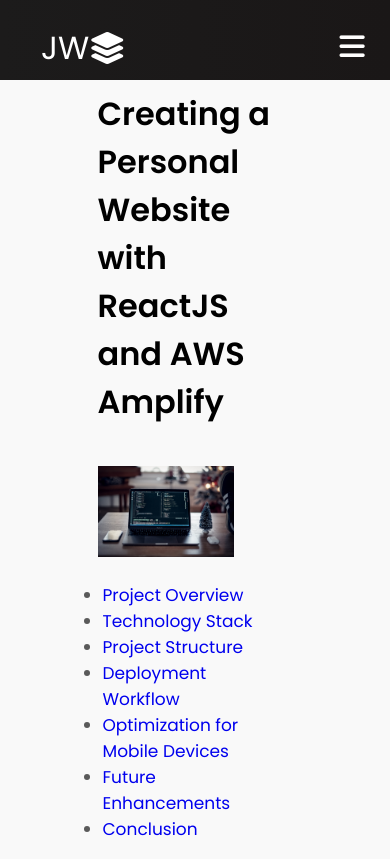
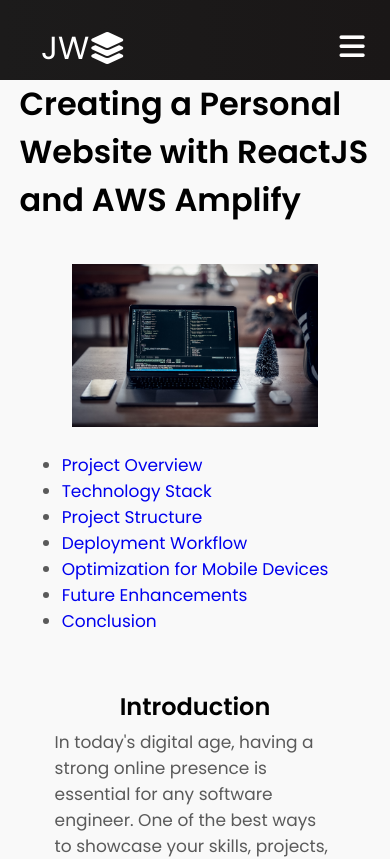
Before and after one commit to xJWzZ/react-personal-website-1, a React (Create React App) app: page /blogdetails/1 in a window 390 px wide. Shown: the top 859 px of the page. Built offline with nearby package versions, Linux system fonts and the light colour scheme.

Commit message:
Fix display on mobile phone

```diff
--- a/src/Styles/WebsiteDevPost.css
+++ b/src/Styles/WebsiteDevPost.css
@@ -30,3 +30,13 @@
     object-fit: cover;
     margin-bottom: 20px;
 }
+@media only screen and (max-width: 1024px) {
+    .websiteDevPost {
+      display: flex;
+    flex-flow: column;
+    align-items: center;
+    max-width: 1120px;
+    width: 90%;
+    margin: 0 auto;
+    }
+  }
```
